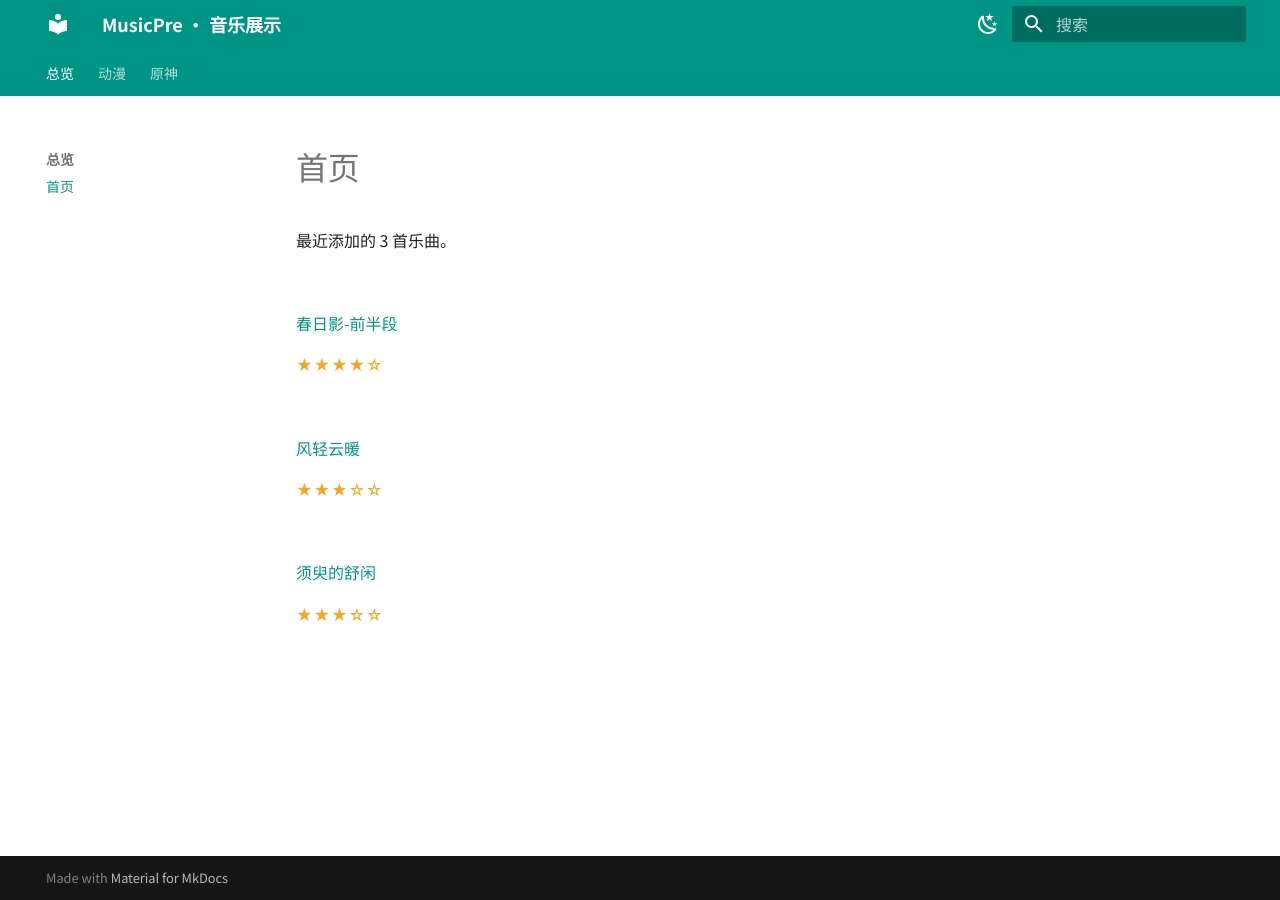
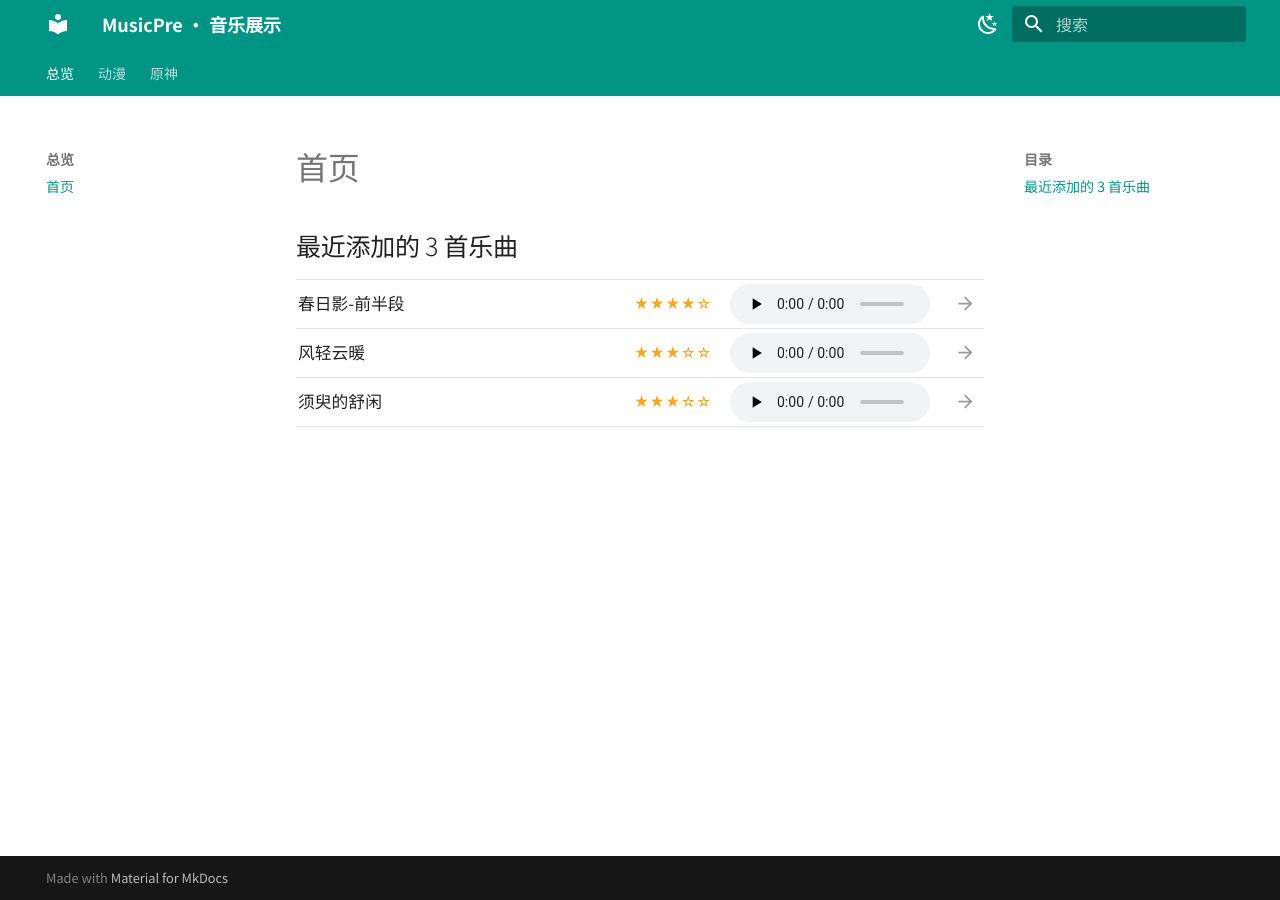
Before and after one commit to XuebaStudy/MusicPre, an MkDocs documentation site: the page built from docs/index.md, in a window 1280 px wide. Built offline with MkDocs 1.6.1 and Material for MkDocs 9.7.7, drawn with Linux system fonts in a browser that asks for light colours.

Commit message:
docs(recording): 春日影-前半段 (efc00816ef3a)

```diff
--- a/docs/index.md
+++ b/docs/index.md
@@ -1,24 +1,21 @@
 # 首页
 
-最近添加的 3 首乐曲。
+## 最近添加的 3 首乐曲
 
-<!-- RECORDINGS_START -->
-<a class="recording-card" href="recordings/efc00816ef3a/">
-  <p class="title">春日影-前半段</p>
-  <p class="meta"><span class="level-stars">★★★★☆</span></p>
-
-</a>
-
-<a class="recording-card" href="recordings/721d7ebabaca/">
-  <p class="title">风轻云暖</p>
-  <p class="meta"><span class="level-stars">★★★☆☆</span></p>
-
-</a>
-
-<a class="recording-card" href="recordings/311a8a5a417a/">
-  <p class="title">须臾的舒闲</p>
-  <p class="meta"><span class="level-stars">★★★☆☆</span></p>
-
-</a>
-
-<!-- RECORDINGS_END -->
+<div class="track-list" markdown="0">
+<div class="track-row">
+  <p class="track-title">春日影-前半段</p>
+  <span class="track-stars" title="水平 4/5">★★★★☆</span>  <audio class="track-audio" controls preload="none" controlslist="nodownload noplaybackrate" src="https://data.musicpre.xuebasy.top/audio/efc00816ef3a.mp3"></audio>
+  <a class="track-go" href="/recordings/efc00816ef3a/" aria-label="前往「春日影-前半段」" title="前往曲目"><svg xmlns="http://www.w3.org/2000/svg" viewBox="0 0 24 24" aria-hidden="true"><path fill="currentColor" d="M4 11v2h12l-5.5 5.5 1.42 1.42L19.84 12l-7.92-7.92L10.5 5.5 16 11H4Z"/></svg></a>
+</div>
+<div class="track-row">
+  <p class="track-title">风轻云暖</p>
+  <span class="track-stars" title="水平 3/5">★★★☆☆</span>  <audio class="track-audio" controls preload="none" controlslist="nodownload noplaybackrate" src="https://data.musicpre.xuebasy.top/audio/721d7ebabaca.mp3"></audio>
+  <a class="track-go" href="/recordings/721d7ebabaca/" aria-label="前往「风轻云暖」" title="前往曲目"><svg xmlns="http://www.w3.org/2000/svg" viewBox="0 0 24 24" aria-hidden="true"><path fill="currentColor" d="M4 11v2h12l-5.5 5.5 1.42 1.42L19.84 12l-7.92-7.92L10.5 5.5 16 11H4Z"/></svg></a>
+</div>
+<div class="track-row">
+  <p class="track-title">须臾的舒闲</p>
+  <span class="track-stars" title="水平 3/5">★★★☆☆</span>  <audio class="track-audio" controls preload="none" controlslist="nodownload noplaybackrate" src="https://data.musicpre.xuebasy.top/audio/311a8a5a417a.mp3"></audio>
+  <a class="track-go" href="/recordings/311a8a5a417a/" aria-label="前往「须臾的舒闲」" title="前往曲目"><svg xmlns="http://www.w3.org/2000/svg" viewBox="0 0 24 24" aria-hidden="true"><path fill="currentColor" d="M4 11v2h12l-5.5 5.5 1.42 1.42L19.84 12l-7.92-7.92L10.5 5.5 16 11H4Z"/></svg></a>
+</div>
+</div>
--- a/mkdocs.yml
+++ b/mkdocs.yml
@@ -44,14 +44,16 @@ nav:
   - 总览:
     - 首页: index.md
   - 动漫:
+    - 总览: categories/动漫.md
     - "Mygo&Mujica":
-      - 春日影-前半段: recordings/efc00816ef3a.md
+      - ♪ 春日影-前半段: recordings/efc00816ef3a.md
   - 原神:
+    - 总览: categories/原神.md
     - 挪德卡莱:
       - 霜月:
-        - 须臾的舒闲: recordings/311a8a5a417a.md
+        - ♪ 须臾的舒闲: recordings/311a8a5a417a.md
     - 魔女会:
-      - 风轻云暖: recordings/721d7ebabaca.md
+      - ♪ 风轻云暖: recordings/721d7ebabaca.md
 extra_css:
   - stylesheets/extra.css
 
```
Also changed, not shown: docs/categories/动漫.md (added, +11 -0 lines), docs/categories/原神.md (+11 -13 lines).
